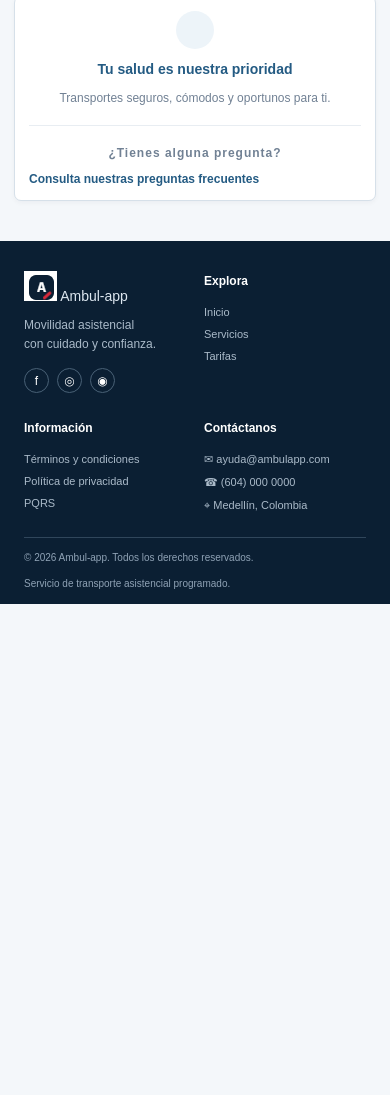
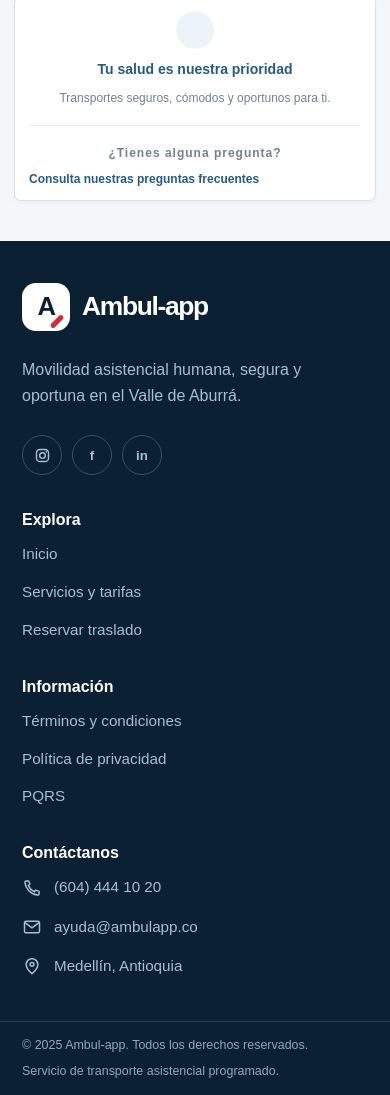
Before and after one commit to david6661ch/AmbulApp, a plain HTML site: page paginas/reserva.html in a window 390 px wide. Shown: the part 2536-3631 px from the top of the page. Before the commit the page ends 3140 px from the top, so only its background shows below. Drawn offline with Linux system fonts and the light colour scheme.

Commit message:
feat: create footer and update responsive

```diff
--- /dev/null
+++ b/css/footer.css
@@ -0,0 +1,210 @@
+:root {
+  --ambul-footer-bg: #0c2033;
+  --ambul-footer-text: #ffffff;
+  --ambul-footer-muted: #a9bed1;
+  --ambul-footer-border: #294056;
+}
+
+.ambul-footer-page {
+  box-sizing: border-box;
+  min-height: 100vh;
+  display: flex;
+  flex-direction: column;
+}
+
+#ambul-footer {
+  width: 100%;
+  margin-top: auto;
+}
+
+.ambul-footer,
+.ambul-footer *,
+.ambul-footer *::before,
+.ambul-footer *::after {
+  box-sizing: border-box;
+}
+
+.ambul-footer {
+  width: 100%;
+  background: var(--ambul-footer-bg);
+  color: var(--ambul-footer-muted);
+  font-family: inherit;
+}
+
+.ambul-footer__content {
+  max-width: 1440px;
+  margin: 0 auto;
+  padding: 72px 28px 68px;
+  display: grid;
+  grid-template-columns: minmax(240px, 1.35fr) repeat(3, minmax(170px, 1fr));
+  gap: clamp(2rem, 4vw, 4.5rem);
+}
+
+.ambul-footer__brand {
+  display: inline-flex;
+  align-items: center;
+  gap: 12px;
+  color: var(--ambul-footer-text);
+  font-size: 1.65rem;
+  font-weight: 800;
+  letter-spacing: -0.05em;
+  line-height: 1;
+  text-decoration: none;
+}
+
+.ambul-footer__mark {
+  position: relative;
+  width: 48px;
+  height: 48px;
+  display: grid;
+  flex: 0 0 48px;
+  place-items: center;
+  overflow: hidden;
+  border-radius: 14px;
+  background: #fff;
+  color: var(--ambul-footer-bg);
+  font-size: 1.6rem;
+  font-weight: 800;
+}
+
+.ambul-footer__mark::after {
+  position: absolute;
+  right: 5px;
+  bottom: 7px;
+  width: 16px;
+  height: 5px;
+  border-radius: 4px;
+  background: #d62839;
+  content: "";
+  transform: rotate(-45deg);
+}
+
+.ambul-footer__description {
+  max-width: 310px;
+  margin: 26px 0 26px;
+  color: var(--ambul-footer-muted);
+  font-size: 1rem;
+  line-height: 1.65;
+}
+
+.ambul-footer__socials {
+  display: flex;
+  align-items: center;
+  gap: 10px;
+}
+
+.ambul-footer__social {
+  width: 40px;
+  height: 40px;
+  display: grid;
+  place-items: center;
+  border: 1px solid #3a5064;
+  border-radius: 50%;
+  color: var(--ambul-footer-muted);
+  font-size: 0.83rem;
+  font-weight: 700;
+}
+
+.ambul-footer__social svg {
+  width: 17px;
+  height: 17px;
+  fill: currentColor;
+}
+
+.ambul-footer__column h2 {
+  margin: 4px 0 25px;
+  color: var(--ambul-footer-text);
+  font-size: 1rem;
+  font-weight: 600;
+}
+
+.ambul-footer__links,
+.ambul-footer__contact-list {
+  margin: 0;
+  padding: 0;
+  display: flex;
+  flex-direction: column;
+  gap: 15px;
+  list-style: none;
+}
+
+.ambul-footer__links a,
+.ambul-footer__contact {
+  color: var(--ambul-footer-muted);
+  font-size: 0.95rem;
+  line-height: 1.5;
+  text-decoration: none;
+  transition: color 160ms ease;
+}
+
+.ambul-footer__links a:hover,
+.ambul-footer__links a:focus-visible,
+.ambul-footer__contact:hover,
+.ambul-footer__contact:focus-visible {
+  color: var(--ambul-footer-text);
+}
+
+.ambul-footer__contact {
+  display: inline-flex;
+  align-items: center;
+  gap: 12px;
+  width: fit-content;
+}
+
+.ambul-footer__contact svg {
+  width: 20px;
+  height: 20px;
+  flex: 0 0 20px;
+  color: #a9bed1;
+  fill: none;
+  stroke: currentColor;
+  stroke-linecap: round;
+  stroke-linejoin: round;
+  stroke-width: 1.8;
+}
+
+.ambul-footer__bottom {
+  min-height: 50px;
+  max-width: 1440px;
+  margin: 0 auto;
+  padding: 14px 16px;
+  display: flex;
+  align-items: center;
+  justify-content: space-between;
+  gap: 20px;
+  border-top: 1px solid var(--ambul-footer-border);
+  color: #8fa8bf;
+  font-size: 0.78rem;
+  line-height: 1.5;
+}
+
+.ambul-footer__bottom p {
+  margin: 0;
+}
+
+@media (max-width: 900px) {
+  .ambul-footer__content {
+    grid-template-columns: repeat(2, minmax(0, 1fr));
+    gap: 3rem 2.5rem;
+    padding: 56px 28px;
+  }
+}
+
+@media (max-width: 560px) {
+  .ambul-footer__content {
+    grid-template-columns: minmax(0, 1fr);
+    gap: 2rem;
+    padding: 42px 22px;
+  }
+
+  .ambul-footer__column h2 {
+    margin-bottom: 14px;
+  }
+
+  .ambul-footer__bottom {
+    align-items: flex-start;
+    flex-direction: column;
+    gap: 7px;
+    padding: 14px 22px;
+  }
+}
--- a/css/reserva.css
+++ b/css/reserva.css
@@ -349,80 +349,6 @@ textarea {
     margin: 18px 0;
 }
 
-/* PIE DE PÁGINA */
-.pie {
-    padding: 30px 24px 15px;
-    color: #DCE6EF;
-    background-color: var(--azul-noche);
-}
-
-.pie-contenido {
-    max-width: 1120px;
-    margin: 0 auto;
-    display: grid;
-    grid-template-columns: 1.5fr 1fr 1fr 1.2fr;
-    gap: 30px;
-}
-
-.logo-pie {
-    color: var(--Blanco);
-}
-
-.pie-marca p {
-    color: #AABAC9;
-    font-size: 12px;
-    line-height: 1.6;
-}
-
-.redes {
-    display: flex;
-    gap: 8px;
-    margin-top: 14px;
-}
-
-.redes a {
-    width: 25px;
-    height: 25px;
-    display: flex;
-    align-items: center;
-    justify-content: center;
-    border: 1px solid #496176;
-    border-radius: 50%;
-    color: var(--Blanco);
-    font-size: 12px;
-}
-
-.pie-columna {
-    display: flex;
-    flex-direction: column;
-    gap: 10px;
-    font-size: 11px;
-}
-
-.pie-columna h3 {
-    margin: 3px 0 8px;
-    color: var(--Blanco);
-    font-size: 12px;
-}
-
-.pie-columna a,
-.pie-columna p {
-    margin: 0;
-    color: #AABAC9;
-}
-
-.pie-final {
-    max-width: 1120px;
-    margin: 25px auto 0;
-    padding-top: 14px;
-    display: flex;
-    justify-content: space-between;
-    gap: 15px;
-    border-top: 1px solid #30465B;
-    color: #8FA2B5;
-    font-size: 10px;
-}
-
 /*ADAPTACIÓN A CELULARES */
 @media (max-width: 850px) {
     .contenido {
@@ -434,9 +360,6 @@ textarea {
         grid-template-columns: 1fr 1fr;
     }
 
-    .pie-contenido {
-        grid-template-columns: 1fr 1fr;
-    }
 }
 
 @media (max-width: 550px) {
@@ -466,12 +389,4 @@ textarea {
         grid-template-columns: 1fr;
     }
 
-    .pie-contenido {
-        grid-template-columns: 1fr 1fr;
-        gap: 25px 18px;
-    }
-
-    .pie-final {
-        flex-direction: column;
-    }
 }
--- /dev/null
+++ b/js/footer.js
@@ -0,0 +1,79 @@
+(() => {
+  const mount = document.getElementById("ambul-footer");
+  if (!mount) {
+    return;
+  }
+
+  const pagesPrefix = /\/paginas\//i.test(window.location.pathname) ? "" : "paginas/";
+  const homeHref = /\/paginas\//i.test(window.location.pathname) ? "../index.html" : "index.html";
+  const pricesHref = `${pagesPrefix}precios.html`;
+  const bookingHref = `${pagesPrefix}reserva.html`;
+  const supportEmail = "mailto:ayuda@ambulapp.co";
+
+  mount.innerHTML = `
+    <footer class="ambul-footer">
+      <div class="ambul-footer__content">
+        <section class="ambul-footer__identity" aria-label="Ambul-app">
+          <a class="ambul-footer__brand" href="${homeHref}">
+            <span class="ambul-footer__mark" aria-hidden="true">A</span>
+            <span>Ambul-app</span>
+          </a>
+          <p class="ambul-footer__description">Movilidad asistencial humana, segura y oportuna en el Valle de Aburrá.</p>
+          <div class="ambul-footer__socials" role="group" aria-label="Redes sociales">
+            <span class="ambul-footer__social" aria-label="Instagram">
+              <svg viewBox="0 0 24 24" aria-hidden="true"><rect x="3.5" y="3.5" width="17" height="17" rx="5" fill="none" stroke="currentColor" stroke-width="2"></rect><circle cx="12" cy="12" r="4" fill="none" stroke="currentColor" stroke-width="2"></circle><circle cx="17.5" cy="6.8" r="1.2"></circle></svg>
+            </span>
+            <span class="ambul-footer__social" aria-label="Facebook">f</span>
+            <span class="ambul-footer__social" aria-label="LinkedIn">in</span>
+          </div>
+        </section>
+
+        <nav class="ambul-footer__column" aria-label="Explora">
+          <h2>Explora</h2>
+          <ul class="ambul-footer__links">
+            <li><a href="${homeHref}">Inicio</a></li>
+            <li><a href="${pricesHref}">Servicios y tarifas</a></li>
+            <li><a href="${bookingHref}">Reservar traslado</a></li>
+          </ul>
+        </nav>
+
+        <section class="ambul-footer__column" aria-labelledby="ambul-footer-information">
+          <h2 id="ambul-footer-information">Información</h2>
+          <ul class="ambul-footer__links">
+            <li><a href="${supportEmail}?subject=T%C3%A9rminos%20y%20condiciones">Términos y condiciones</a></li>
+            <li><a href="${supportEmail}?subject=Pol%C3%ADtica%20de%20privacidad">Política de privacidad</a></li>
+            <li><a href="${supportEmail}?subject=PQRS">PQRS</a></li>
+          </ul>
+        </section>
+
+        <section class="ambul-footer__column" aria-labelledby="ambul-footer-contact">
+          <h2 id="ambul-footer-contact">Contáctanos</h2>
+          <ul class="ambul-footer__contact-list">
+            <li>
+              <a class="ambul-footer__contact" href="tel:+57604441020">
+                <svg viewBox="0 0 24 24" aria-hidden="true"><path d="M5 3.5h3l1.5 4-2 1.6a15 15 0 0 0 7.4 7.4l1.6-2 4 1.5v3a1.5 1.5 0 0 1-1.6 1.5A17.5 17.5 0 0 1 3.5 5.1 1.5 1.5 0 0 1 5 3.5Z"></path></svg>
+                <span>(604) 444 10 20</span>
+              </a>
+            </li>
+            <li>
+              <a class="ambul-footer__contact" href="${supportEmail}">
+                <svg viewBox="0 0 24 24" aria-hidden="true"><rect x="3" y="5" width="18" height="14" rx="2"></rect><path d="m4 7 8 6 8-6"></path></svg>
+                <span>ayuda@ambulapp.co</span>
+              </a>
+            </li>
+            <li>
+              <a class="ambul-footer__contact" href="https://www.google.com/maps/search/?api=1&amp;query=Medell%C3%ADn%2C%20Antioquia" target="_blank" rel="noopener noreferrer">
+                <svg viewBox="0 0 24 24" aria-hidden="true"><path d="M19 10.2c0 5-7 11-7 11s-7-6-7-11a7 7 0 1 1 14 0Z"></path><circle cx="12" cy="10" r="2.3"></circle></svg>
+                <span>Medellín, Antioquia</span>
+              </a>
+            </li>
+          </ul>
+        </section>
+      </div>
+
+      <div class="ambul-footer__bottom">
+        <p>© 2025 Ambul-app. Todos los derechos reservados.</p>
+        <p>Servicio de transporte asistencial programado.</p>
+      </div>
+    </footer>`;
+})();
--- a/paginas/reserva.html
+++ b/paginas/reserva.html
@@ -6,8 +6,9 @@
     <title>Reservar | Ambul-app</title>
     <link rel="stylesheet" href="../css/reserva.css">
     <link rel="stylesheet" href="../css/header.css">
+    <link rel="stylesheet" href="../css/footer.css">
 </head>
-<body class="ambul-page">
+<body class="ambul-page ambul-footer-page">
     <div id="ambul-header"></div>
 
     <main class="contenedor">
@@ -206,47 +207,8 @@
         </div>
     </main>
 
-    <!-- Pie de página -->
-    <footer class="pie">
-        <div class="pie-contenido">
-            <div class="pie-marca">
-                <img src="../img/logo-azul.png" alt="Logo Ambul-app"> <span>Ambul-app</span>
-                <p>Movilidad asistencial<br>con cuidado y confianza.</p>
-                <div class="redes">
-                    <a href="#" aria-label="Facebook">f</a>
-                    <a href="#" aria-label="Instagram">◎</a>
-                    <a href="#" aria-label="WhatsApp">◉</a>
-                </div>
-            </div>
-
-            <div class="pie-columna">
-                <h3>Explora</h3>
-                <a href="../index.html">Inicio</a>
-                <a href="precios">Servicios</a>
-                <a href="#">Tarifas</a>
-            </div>
-
-            <div class="pie-columna">
-                <h3>Información</h3>
-                <a href="#">Términos y condiciones</a>
-                <a href="#">Política de privacidad</a>
-                <a href="#">PQRS</a>
-            </div>
-
-            <div class="pie-columna">
-                <h3>Contáctanos</h3>
-                <p>✉ ayuda@ambulapp.com</p>
-                <p>☎ (604) 000 0000</p>
-                <p>⌖ Medellín, Colombia</p>
-            </div>
-        </div>
-
-        <div class="pie-final">
-            <span>© 2026 Ambul-app. Todos los derechos reservados.</span>
-            <span>Servicio de transporte asistencial programado.</span>
-        </div>
-    </footer>
-
+    <div id="ambul-footer"></div>
+    <script src="../js/footer.js"></script>
     <script src="../js/header.js"></script>
 </body>
 </html>
```
Also changed, not shown: css/styles-precios.css (+0 -7 lines), index.html (+4 -1 lines), paginas/login.html (+4 -3 lines), paginas/precios.html (+4 -52 lines).
